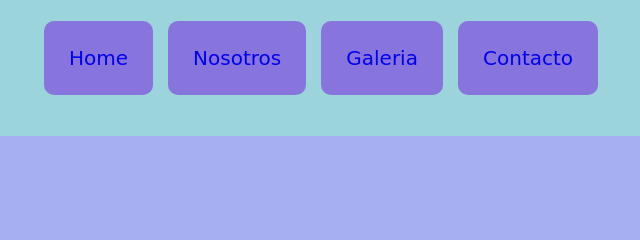
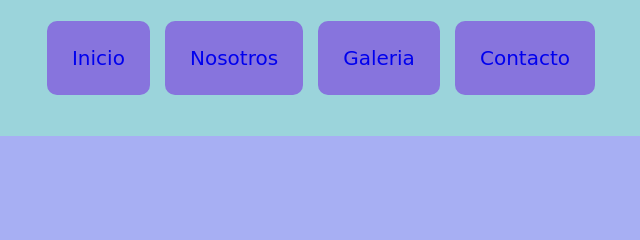
Before and after one commit to LuisGC21/Pagina_GressCardenas, a plain HTML site: page index.html in a window 1280 px wide. Shown: the top 240 px of the page, 344-984 px from the left. Drawn offline with Linux system fonts and the light colour scheme.

Commit message:
Modifique index

```diff
--- a/index.html
+++ b/index.html
@@ -9,13 +9,13 @@
     <meta name="author" content="Gress Cárdenas Luis Angel">
     <link rel="stylesheet" href="css/menu-footer.css">
     <link rel="stylesheet" href="css/index.css">
-    <title>Mi Página</title>
+    <title>Mi Página Gress</title>
 </head>
 <body>
     <section class="navegacion">
        <nav>
             <ul>
-                <li class="li-navegacion"><a href="index.html" >Home</a></li>
+                <li class="li-navegacion"><a href="index.html" >Inicio</a></li>
                 <li class="li-navegacion"><a href="nosotros.html" >Nosotros</a></li>
                 <li class="li-navegacion"><a href="galeria.html" >Galeria</a></li>
                 <li class="li-navegacion"><a href="contacto.html" >Contacto</a></li>
```
